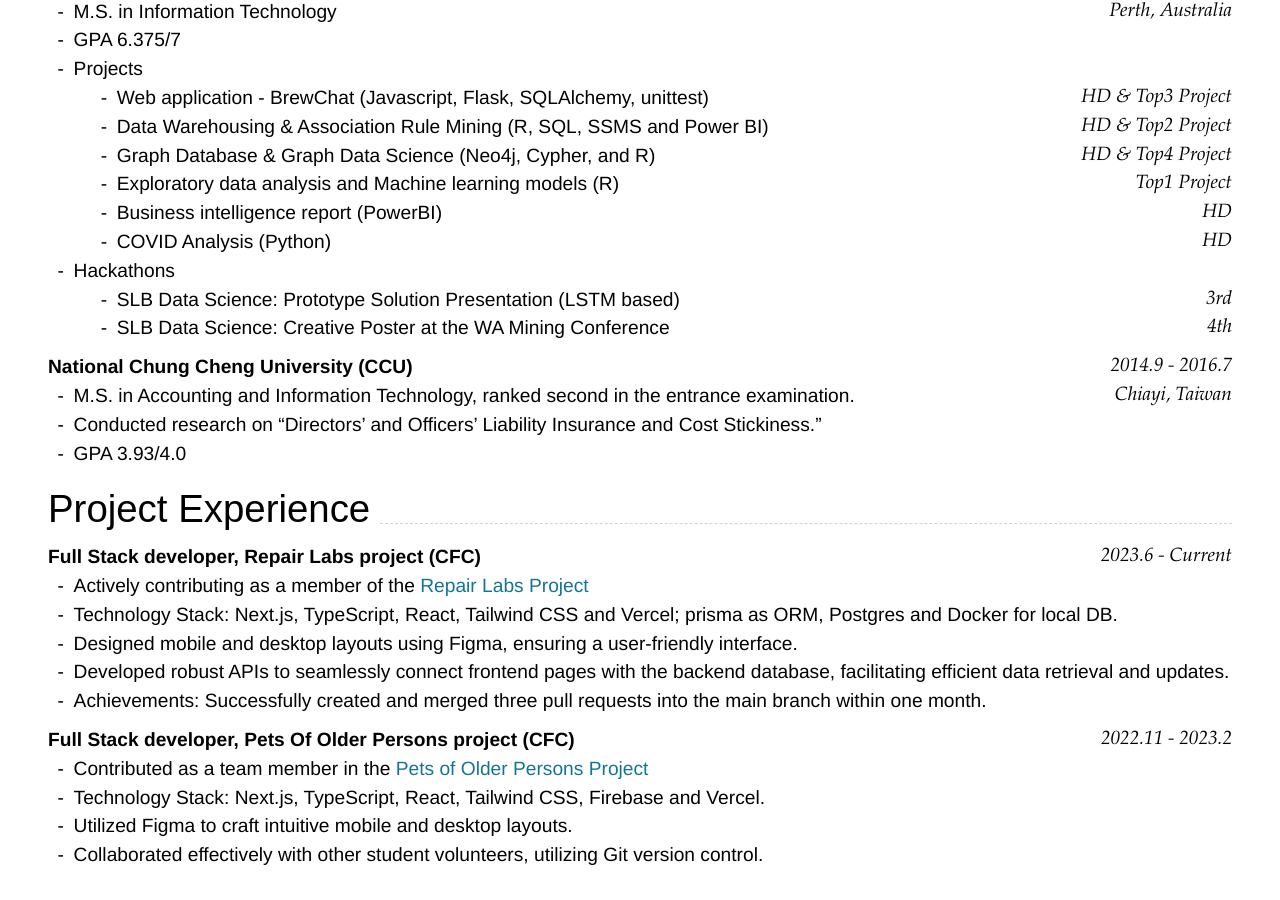
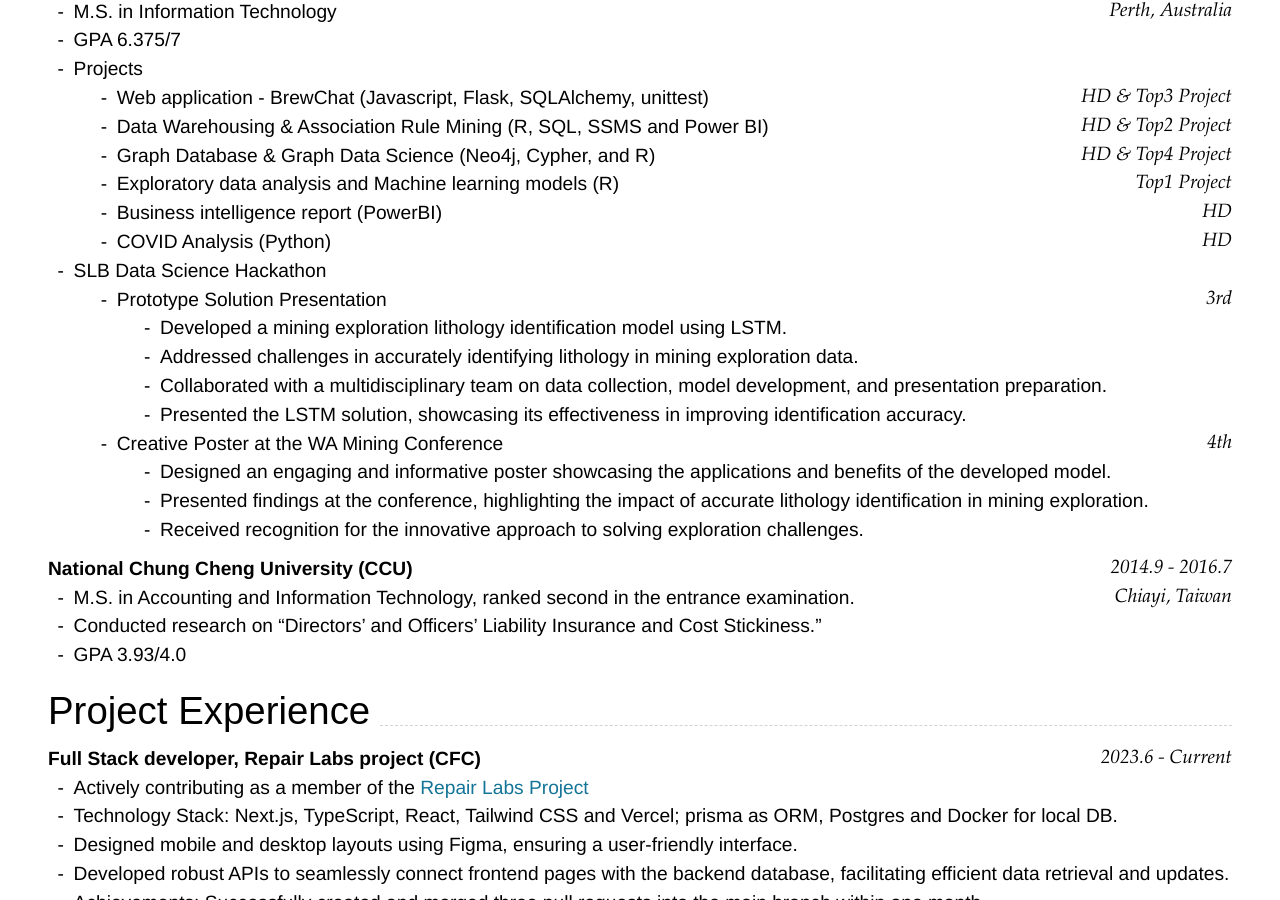
Before and after one commit to HUIXIN-TW/Resume, a Jekyll site: the page built from index.md, in a window 1280 px wide and 900 px high, scrolled down 321 px. Built offline with Jekyll 4.4.1, drawn with Linux system fonts in a browser that asks for light colours; nearby versions of some CDN libraries.

Commit message:
Update index.md

```diff
--- a/index.md
+++ b/index.md
@@ -51,9 +51,16 @@ Perth, Australia
     -   Exploratory data analysis and Machine learning models (R) `Top1 Project`
     -   Business intelligence report (PowerBI) `HD`
     -   COVID Analysis (Python) `HD`
--   Hackathons
-    -   SLB Data Science: Prototype Solution Presentation (LSTM based) `3rd`
-    -   SLB Data Science: Creative Poster at the WA Mining Conference `4th`
+-   SLB Data Science Hackathon
+    - Prototype Solution Presentation `3rd`
+      - Developed a mining exploration lithology identification model using LSTM.
+      - Addressed challenges in accurately identifying lithology in mining exploration data.
+      - Collaborated with a multidisciplinary team on data collection, model development, and presentation preparation.
+      - Presented the LSTM solution, showcasing its effectiveness in improving identification accuracy.
+    - Creative Poster at the WA Mining Conference `4th`
+      - Designed an engaging and informative poster showcasing the applications and benefits of the developed model.
+      - Presented findings at the conference, highlighting the impact of accurate lithology identification in mining exploration.
+      - Received recognition for the innovative approach to solving exploration challenges.
 
 <!--
 -   Software requirements and design analysis for the Transportation system - shuttleUWA
```
